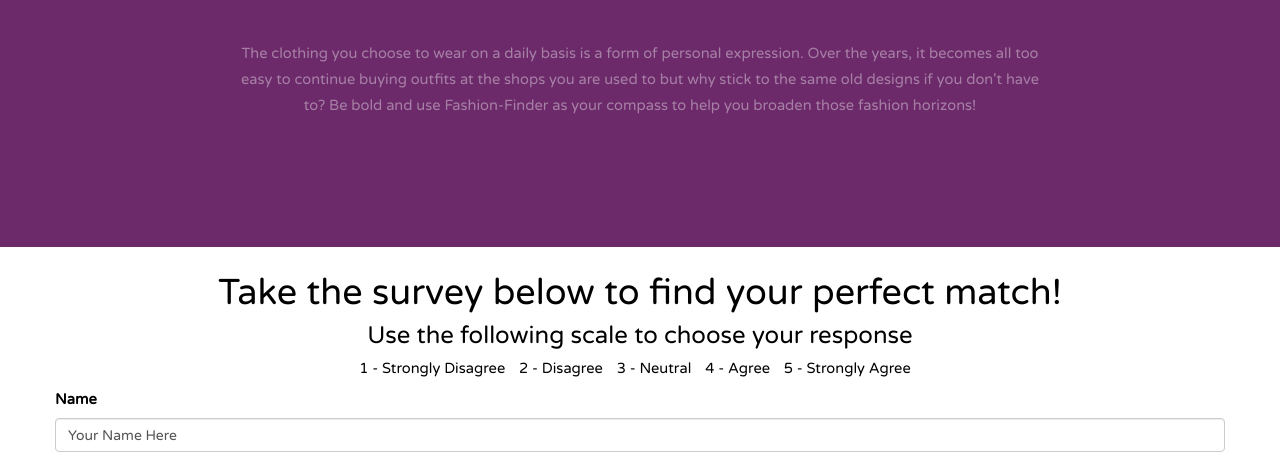
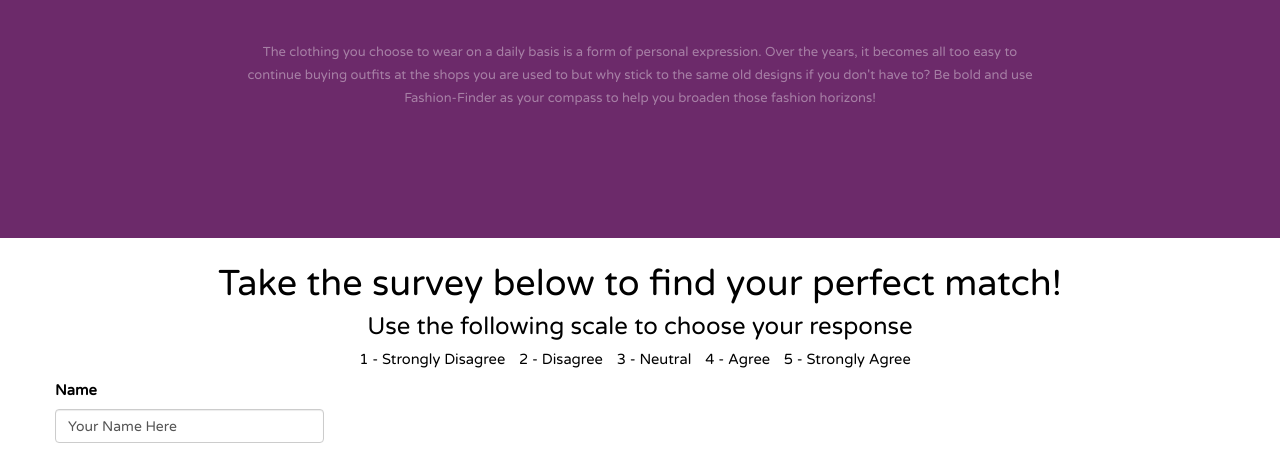
Before and after one commit to Komorebi-Girl/FashionFinder, a website: page app/public/index.html in a window 1280 px wide. Shown: the part 578-1043 px from the top of the page. Drawn offline with nearby package versions, Linux system fonts and the light colour scheme.

Commit message:
small tweaks with font and sizing

```diff
--- a/app/public/default.css
+++ b/app/public/default.css
@@ -449,6 +449,14 @@
 #scaleInfo {
   margin: 10px 0px;
 }
+
+#summary {
+  font-size: 13px;
+}
+
+#name {
+  width: 23%;
+}
 /*********************************************************************************/
 /* Sidebar                                                                       */
 /*********************************************************************************/
--- a/app/public/index.html
+++ b/app/public/index.html
@@ -46,7 +46,7 @@
           <div class="title">
             <h2>Welcome to our site!</h2>
           </div>
-          <p>The clothing you choose to wear on a daily basis is a form of personal expression. Over the years, it becomes all
+          <p id="summary">The clothing you choose to wear on a daily basis is a form of personal expression. Over the years, it becomes all
             too easy to continue buying outfits at the shops you are used to but why stick to the same old designs if you
             don't have to? Be bold and use Fashion-Finder as your compass to help you broaden those fashion horizons! </p>
         </div>
```
